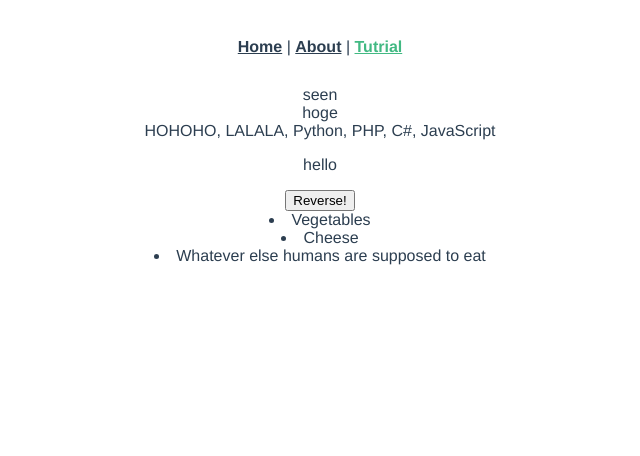
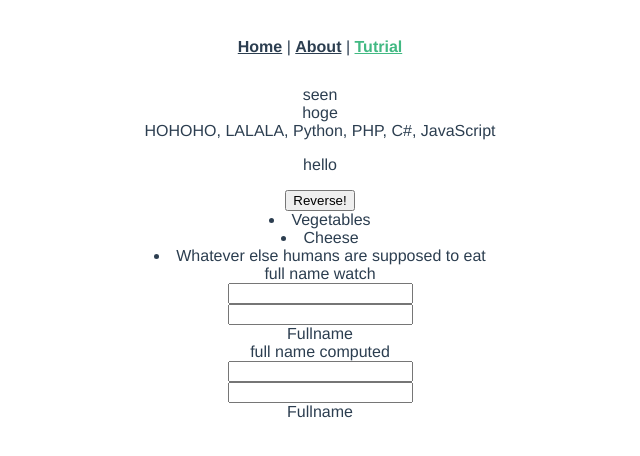
Before and after one commit to g00chy/vue-tutrial, a Vue app: page / in a window 1280 px wide. Shown: the top 456 px of the page, without its empty margins (320-960 px from the left). Built offline with nearby package versions, Linux system fonts and the light colour scheme.

Commit message:
computed

```diff
--- a/src/components/tutrial/Basic.vue
+++ b/src/components/tutrial/Basic.vue
@@ -16,6 +16,12 @@
           v-bind:key="item.id"
         ></TodoList>
       </div>
+      <div class="col-12">
+        <FullName></FullName>
+      </div>
+      <div class="col-12">
+        <FullName2></FullName2>
+      </div>
     </div>
   </div>
 </template>
@@ -23,10 +29,14 @@
 <script lang="ts">
 import Vue from "vue";
 import TodoList from "./child/TodoList.vue";
+import FullName from "./child/fullname.vue";
+import FullName2 from "./child/fullname2.vue";
 
 export default Vue.extend({
   components: {
     TodoList,
+    FullName,
+    FullName2,
   },
   props: {
     val: {
--- /dev/null
+++ b/src/components/tutrial/child/fullname.vue
@@ -0,0 +1,32 @@
+<template>
+  <div>
+    full name watch
+    <div>
+      <input v-model="firstName" /><br />
+      <input v-model="lastName" />
+    </div>
+    <span>Fullname</span><span v-text="fullname" />
+  </div>
+</template>
+
+<script lang="ts">
+import Vue from "vue";
+export default Vue.extend({
+  data() {
+    return {
+      firstName: "",
+      lastName: "",
+      fullname: "",
+    };
+  },
+  name: "FullName",
+  watch: {
+    firstName: function (val) {
+      this.fullname = val + " " + this.lastName;
+    },
+    lastName: function (val) {
+      this.fullname = this.firstName + " " + val;
+    },
+  },
+});
+</script>
--- /dev/null
+++ b/src/components/tutrial/child/fullname2.vue
@@ -0,0 +1,29 @@
+<template>
+  <div>
+    full name computed
+    <div>
+      <input v-model="firstName" /><br />
+      <input v-model="lastName" />
+    </div>
+    <span>Fullname</span><span v-text="fullName" />
+  </div>
+</template>
+
+<script lang="ts">
+import Vue from "vue";
+export default Vue.extend({
+  data() {
+    return {
+      firstName: "",
+      lastName: "",
+      fullname: "",
+    };
+  },
+  name: "FullName",
+  computed: {
+    fullName() {
+      return this.firstName + " " + this.lastName;
+    },
+  },
+});
+</script>
```
